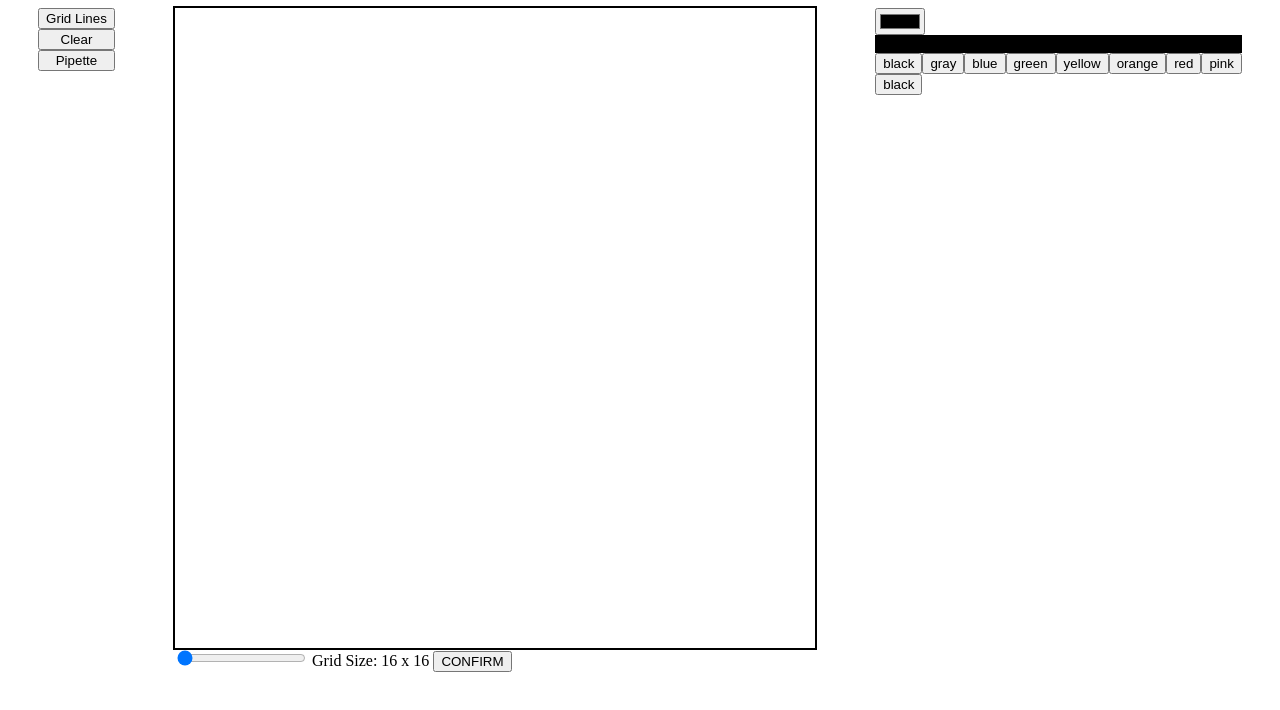
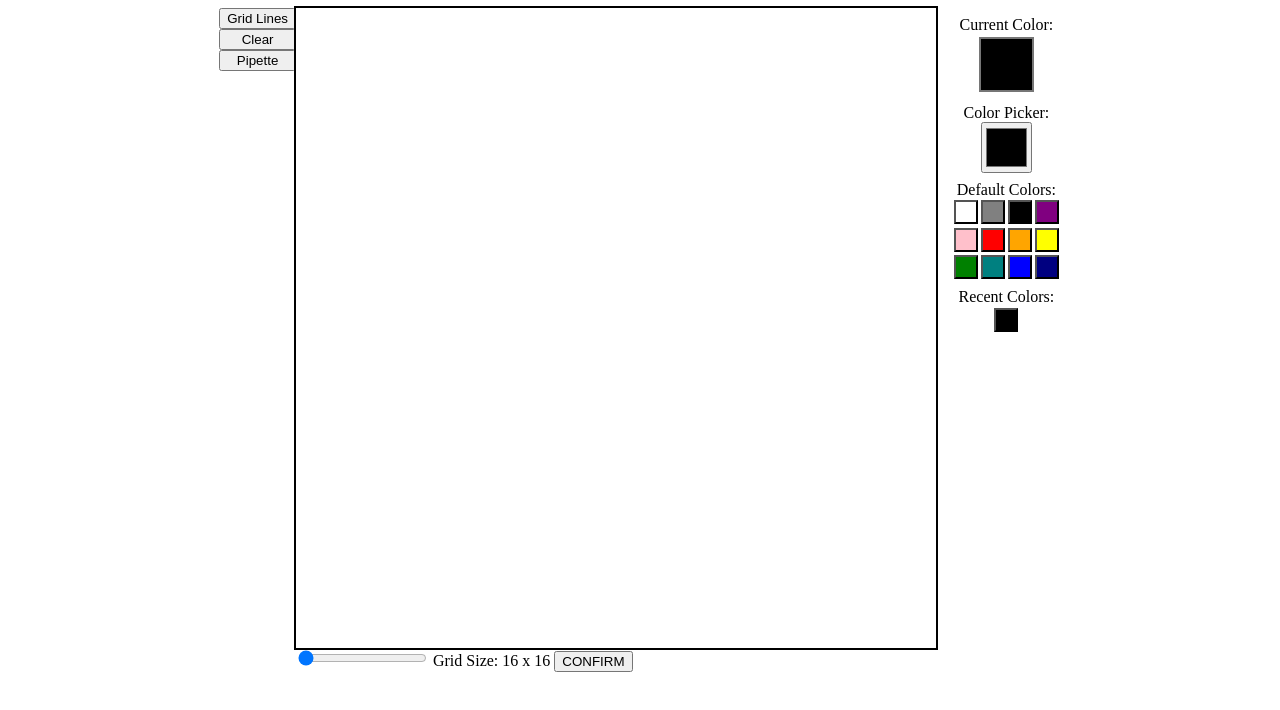
Before and after one commit to thivit/odin-etch-a-sketch, a plain HTML site: page index.html in a window 1280 px wide. Drawn offline with Linux system fonts and the light colour scheme.

Commit message:
Change styling of brush color section

```diff
--- a/index.html
+++ b/index.html
@@ -24,10 +24,24 @@
         </div>
 
         <div id="brushColor">
-            <input id="colorPicker" type="color">
-            <span id="currentColor">Current Color</span>
-            <div id="defaultColors"></div>
-            <div id="recentColors"></div>
+            <div id="currentColorSection">
+                <div class="heading">Current Color:</div>
+                <div id="currentColor">
+                </div>
+            </div>
+            <div id="colorPickerSection">
+                <div class="heading">Color Picker:</div>
+                <input id="colorPicker" type="color">
+            </div>
+            <div id="defaultColorSection">
+                <div class="heading">Default Colors:</div>
+                <div id="defaultColors"></div>
+            </div>
+            <div id="recentColorSection">
+                <div class="heading">Recent Colors:</div>
+                <div id="recentColors"></div>
+            </div>
+
         </div>
 
     </body>
--- a/script.js
+++ b/script.js
@@ -20,15 +20,25 @@ const pipetteButton = document.querySelector('#pipette');
 // #region Defaults
 const defaultRootPixelCount = 16;
 const defaultBrushColor = 'black';
-const defaultColorArray = ['black', 'gray', 'blue', 'green', 'yellow', 'orange', 'red', 'pink']
-
-
+const defaultColorArray = [
+    'white',
+    'gray',
+    'black',
+    'purple',
+    'pink',
+    'red',
+    'orange',
+    'yellow',
+    'green',
+    'teal',
+    'blue',
+    'navy'
+]
 // #endregion
 
 
 
 // #region Tools
-
 // Toggle grid lines
 let gridLines = false;
 gridLinesButton.addEventListener('click', function() {
@@ -192,7 +202,8 @@ function updateBrushColor(color) {
 function createColorButton(colorName, parentNode) {
     buttonName = colorName + 'Button';
     buttonName = document.createElement('button');
-    buttonName.innerText = colorName;
+    buttonName.setAttribute('class', 'colorButton');
+    buttonName.style.backgroundColor = colorName;
     buttonName.addEventListener('click', function() {
         updateBrushColor(colorName);
     })
@@ -228,7 +239,6 @@ for (let i = 0; i < defaultColorArray.length; i++) {
 colorPicker.addEventListener('change', function() {
     updateBrushColor(colorPicker.value);
 });
-
 //#endregion
 
 
--- a/styles.css
+++ b/styles.css
@@ -1,3 +1,4 @@
+/* Grid styles */
 #grid {
     height: 640px;
     width: 640px;
@@ -10,17 +11,43 @@
     outline: black dotted 1px;
 }
 
-
 [data-hovered = "true"] {
     background-color: lightblue !important;
 }
 
+/* Color sections styles */
+#currentColor {
+    height: 3.2rem;
+    width: 3.2rem;
+    margin: 0.2rem;
+    border: 2px solid rgb(118, 118, 118);
+}
 
+#colorPicker {
+    height: 3.2rem;
+    width: 3.2rem;
+  }
 
+.colorButton {
+   height: 1.5rem;
+   width: 1.5rem;
+   margin: 0.1rem;
+}
 
+#currentColorSection,
+#colorPickerSection,
+#defaultColorSection,
+#recentColorSection  {
+    display: flex;
+    flex-direction: column;
+    align-items: center;
+    margin-top: 0.5rem;
+}
+
+/* Document structure */
 body {
     display: flex;
-    justify-content: space-around;
+    justify-content: center;
 }
 
 #tools {
@@ -36,4 +63,37 @@ body {
 #brushColor {
     display: flex;
     flex-direction: column;
+    flex: 0 0 auto;
+    width: 6.8rem;
+    align-items: center;
+    margin-left: 1rem;
 }
+
+/* Tool tips */
+/*
+.tooltip {
+  position: relative;
+  display: inline-block;
+  border-bottom: 1px dotted black;
+}
+
+.tooltip .tooltiptext {
+  visibility: hidden;
+  width: 120px;
+  background-color: black;
+  color: #fff;
+  text-align: center;
+  border-radius: 6px;
+  padding: 5px 0;
+
+
+  position: absolute;
+  z-index: 1;
+  top: -5px;
+  left: 105%;
+}
+
+.tooltip:hover .tooltiptext {
+  visibility: visible;
+}
+*/
```
